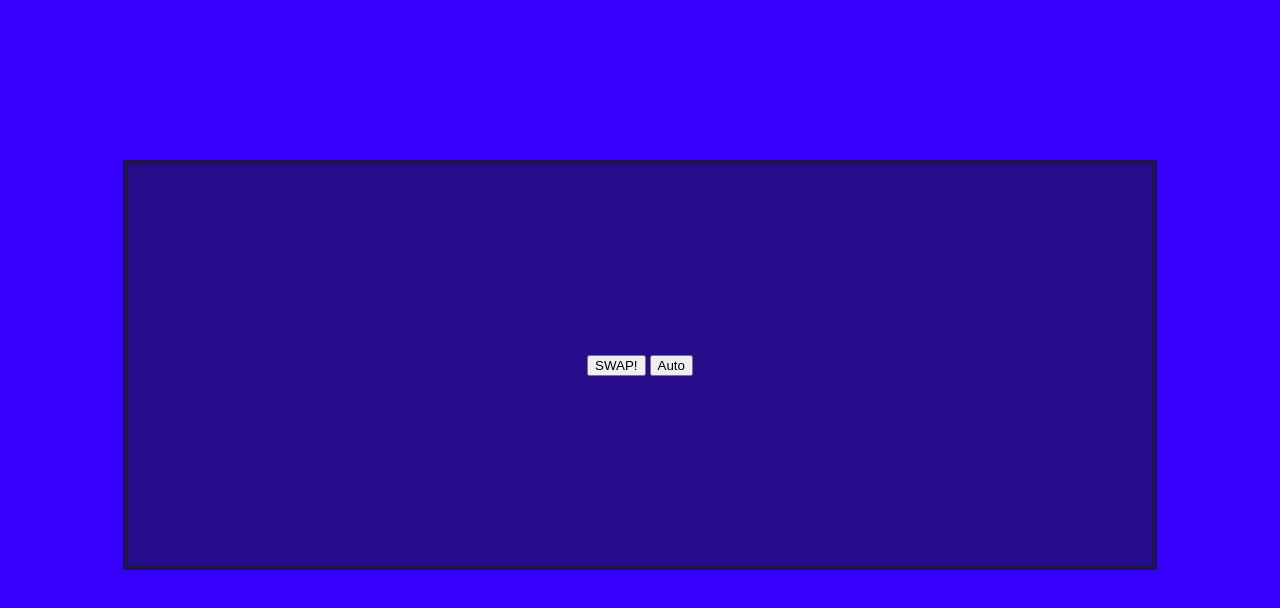
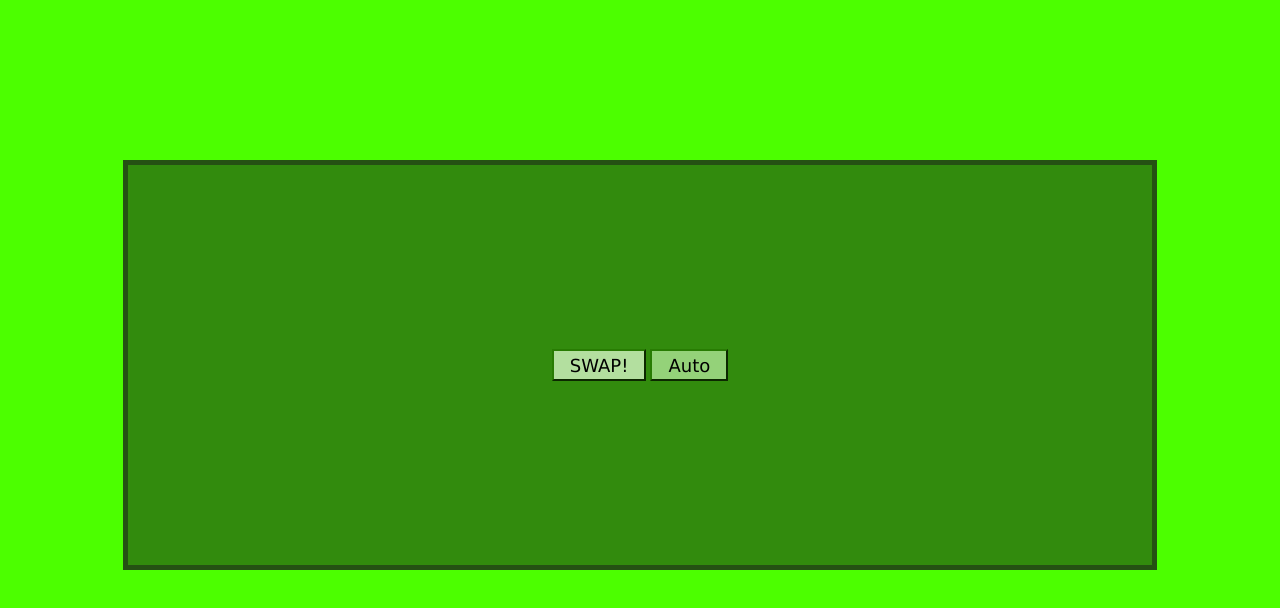
Before and after one commit to Quo210/color-swapper, a plain HTML site: page index.html in a window 1280 px wide. Drawn offline with Linux system fonts and the light colour scheme.

Commit message:
styled buttons, loop works

```diff
--- a/js.js
+++ b/js.js
@@ -3,7 +3,7 @@ const button = document.querySelector('button.activate')
 const button2 = document.querySelector('button.loop')
 
 
-body.setAttribute('style',`background-color: ${genHSL(hueGen(),100,50)}`)
+setNewColor()
 
 function genHSL(hue,sat,lig){
     const base = `hsl(${hue}, ${sat}%, ${lig}%)`;
@@ -15,15 +15,23 @@ function hueGen(){
 }
 
 function setNewColor(){
-    body.setAttribute('style',`background-color: ${genHSL(hueGen(),100,50)}`)
+    const newCol = hueGen();
+    body.setAttribute('style',`background-color: ${genHSL(newCol,100,50)}`)
+    button.setAttribute('style',`background-color: ${genHSL(newCol,50,75)}; border-color: ${genHSL(newCol,95,25)}`)
+    button2.setAttribute('style',`background-color: ${genHSL(newCol,50,65)}; border-color: ${genHSL(newCol,95,25)}`)
+}
+
+function clearColorInterval(){
+    clearInterval(sessionStorage.getItem('interval'))
 }
 
 button.addEventListener('click', ()=>{
-    clearInterval(sessionStorage.getItem('interval'))
+    clearColorInterval()
     setNewColor()
 })
 
 button2.addEventListener('click',()=>{
+    clearColorInterval()
     const myInt = setInterval(setNewColor,1000)
     sessionStorage.setItem('interval',myInt)
     console.log(sessionStorage.getItem('interval'))
--- a/style.css
+++ b/style.css
@@ -2,7 +2,6 @@
     margin: auto;
     margin-top: 20vh;
     text-align: center;
-    margin-top: ;
     width: 80vw;
     height: 50vh;
     min-width: 800px;
@@ -16,3 +15,9 @@
 * {
     transition: 500ms;
 }
+
+button{
+    font-size: large;
+    font-family: Verdana;
+    padding: 0.2rem 1rem;
+}
```
